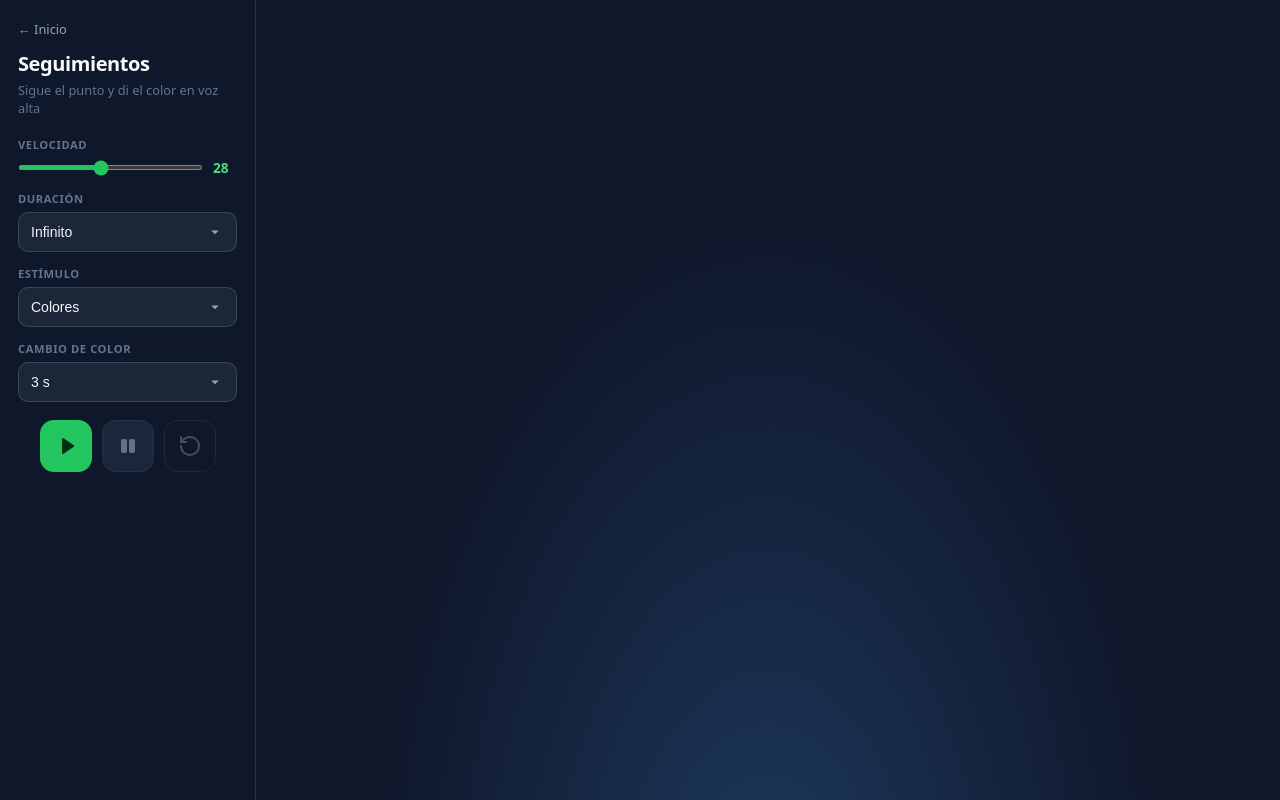
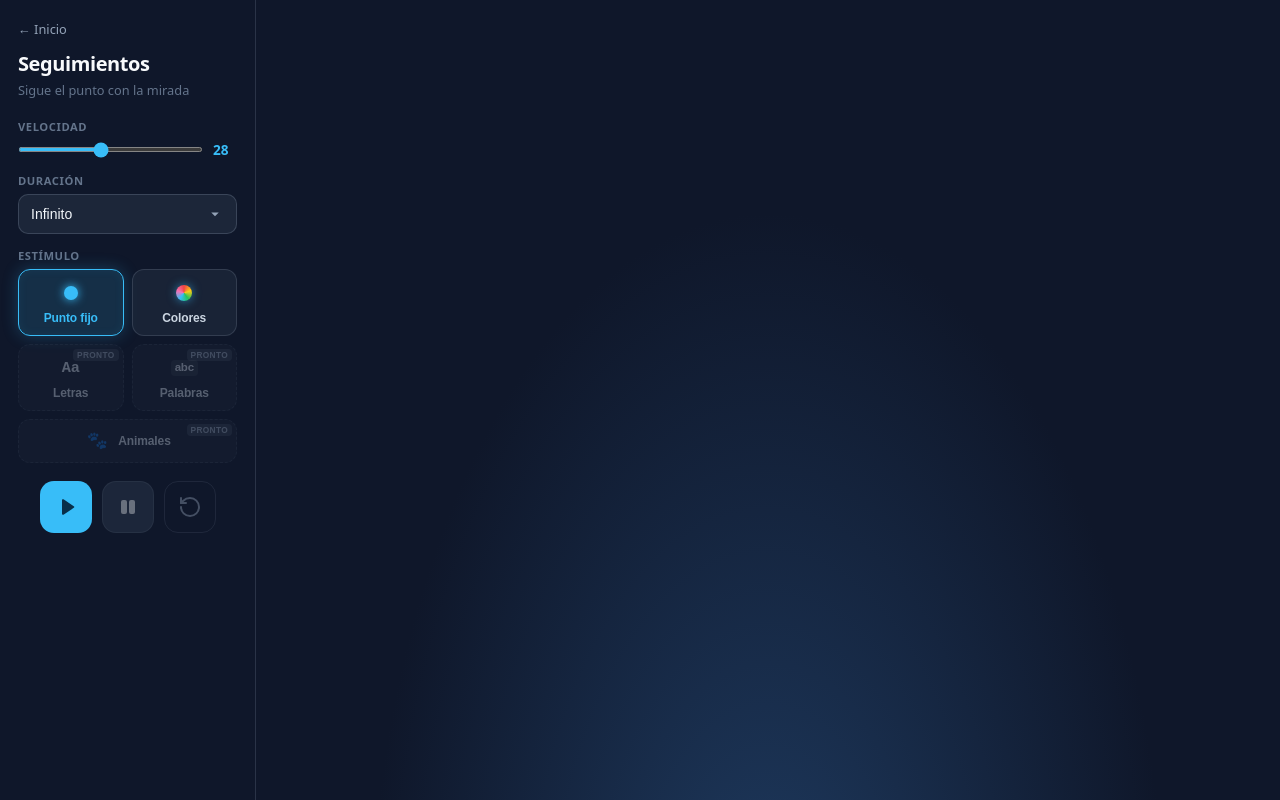
Before and after one commit to belencera/eyevt-app, a Next.js app: page /games/eye-tracking in a window 1280 px wide. Built offline with nearby package versions, Linux system fonts and the light colour scheme.

Commit message:
Ajuste estilos menú opciones

```diff
--- a/app/games/_shared/StimulusDot.jsx
+++ b/app/games/_shared/StimulusDot.jsx
@@ -13,7 +13,7 @@
   isPaused = false,
   stimulusType = 'colors',
 }) {
-  const hex = color?.hex || '#22c55e'
+  const hex = color?.hex || '#38bdf8'
 
   return (
     <div
--- /dev/null
+++ b/app/games/_shared/StimulusGrid.jsx
@@ -0,0 +1,75 @@
+'use client'
+
+import { STIMULUS_OPTIONS } from './constants'
+
+function StimulusIcon({ type }) {
+  switch (type) {
+    case 'classic':
+      return <span className="stimulusIconDot" aria-hidden />
+    case 'colors':
+      return <span className="stimulusIconColors" aria-hidden />
+    case 'letters':
+      return <span className="stimulusIconLetters" aria-hidden>Aa</span>
+    case 'words':
+      return <span className="stimulusIconWords" aria-hidden>abc</span>
+    case 'animals':
+      return <span className="stimulusIconAnimals" aria-hidden>🐾</span>
+    default:
+      return null
+  }
+}
+
+/**
+ * Grid visual de selección de estímulo para los ejercicios.
+ */
+export function StimulusGrid({
+  value,
+  onChange,
+  disabled = false,
+  options = STIMULUS_OPTIONS,
+}) {
+  return (
+    <div className="stimulusGridContainer">
+      <span className="controlLabel" id="stimulus-grid-label">
+        Estímulo
+      </span>
+      <div
+        className="stimulusGrid"
+        role="radiogroup"
+        aria-labelledby="stimulus-grid-label"
+      >
+        {options.map((opt) => {
+          const isSelected = opt.value === value
+          const isDisabled = disabled || opt.disabled
+
+          return (
+            <button
+              key={opt.value}
+              type="button"
+              role="radio"
+              aria-checked={isSelected}
+              disabled={isDisabled}
+              className={`stimulusCard ${
+                isSelected ? 'stimulusCardActive' : ''
+              }`}
+              onClick={() => {
+                if (!isDisabled && onChange) {
+                  onChange(opt.value)
+                }
+              }}
+              title={opt.description || opt.label}
+            >
+              {opt.badge && (
+                <span className="stimulusBadgePronto">{opt.badge}</span>
+              )}
+              <div className="stimulusCardIcon">
+                <StimulusIcon type={opt.iconType} />
+              </div>
+              <span className="stimulusCardLabel">{opt.label}</span>
+            </button>
+          )
+        })}
+      </div>
+    </div>
+  )
+}
--- a/app/games/_shared/constants.js
+++ b/app/games/_shared/constants.js
@@ -9,23 +9,51 @@
 ]
 
 export const STIMULUS_TYPES = {
+  CLASSIC: 'classic',
   COLORS: 'colors',
-  CLASSIC: 'classic',
   LETTERS: 'letters',
   WORDS: 'words',
   ANIMALS: 'animals',
 }
 
 export const STIMULUS_OPTIONS = [
-  { value: 'colors', label: 'Colores' },
-  { value: 'classic', label: 'Punto fijo' },
-  { value: 'letters', label: 'Letras (próx.)', disabled: true },
-  { value: 'words', label: 'Palabras (próx.)', disabled: true },
-  { value: 'animals', label: 'Animales (próx.)', disabled: true },
+  {
+    value: 'classic',
+    label: 'Punto fijo',
+    iconType: 'classic',
+    description: 'Estímulo fijo celeste',
+  },
+  {
+    value: 'colors',
+    label: 'Colores',
+    iconType: 'colors',
+    description: 'Cambio dinámico de color',
+  },
+  {
+    value: 'letters',
+    label: 'Letras',
+    iconType: 'letters',
+    disabled: true,
+    badge: 'Pronto',
+  },
+  {
+    value: 'words',
+    label: 'Palabras',
+    iconType: 'words',
+    disabled: true,
+    badge: 'Pronto',
+  },
+  {
+    value: 'animals',
+    label: 'Animales',
+    iconType: 'animals',
+    disabled: true,
+    badge: 'Pronto',
+  },
 ]
 
 export const COLOR_INTERVAL_OPTIONS = [
-  { value: 1.5, label: '1.5 s' },
+  { value: 1, label: '1 s' },
   { value: 2, label: '2 s' },
   { value: 3, label: '3 s' },
   { value: 4, label: '4 s' },
@@ -51,7 +79,7 @@
  */
 export function getRandomColor(prevColor = null, palette = BASIC_COLORS) {
   if (!palette || palette.length === 0) {
-    return { name: 'Verde', hex: '#22c55e' }
+    return { name: 'Celeste', hex: '#38bdf8' }
   }
   const pool =
     prevColor && palette.length > 1
--- a/app/games/_shared/gameShell.css
+++ b/app/games/_shared/gameShell.css
@@ -75,7 +75,7 @@
 .speedControl input[type='range'] {
   flex: 1;
   height: 5px;
-  accent-color: #22c55e;
+  accent-color: #38bdf8;
   cursor: pointer;
 }
 
@@ -88,7 +88,7 @@
   font-variant-numeric: tabular-nums;
   font-size: 0.85rem;
   font-weight: 600;
-  color: #4ade80;
+  color: #38bdf8;
   min-width: 1.5rem;
 }
 
@@ -115,7 +115,7 @@
 }
 
 .optionPickerTrigger:hover:not(:disabled) {
-  border-color: rgba(34, 197, 94, 0.4);
+  border-color: rgba(56, 189, 248, 0.4);
   background: rgba(30, 41, 59, 1);
 }
 
@@ -125,8 +125,8 @@
 }
 
 .optionPickerOpen .optionPickerTrigger {
-  border-color: rgba(34, 197, 94, 0.5);
-  box-shadow: 0 0 0 2px rgba(34, 197, 94, 0.15);
+  border-color: rgba(56, 189, 248, 0.5);
+  box-shadow: 0 0 0 2px rgba(56, 189, 248, 0.15);
 }
 
 .optionPickerChevron {
@@ -186,8 +186,8 @@
 }
 
 .optionPickerItemActive {
-  background: rgba(34, 197, 94, 0.15);
-  color: #4ade80;
+  background: rgba(56, 189, 248, 0.15);
+  color: #38bdf8;
   font-weight: 600;
 }
 
@@ -242,6 +242,153 @@
   letter-spacing: -0.01em;
 }
 
+/* Selector visual en cuadrícula de estímulo */
+.stimulusGridContainer {
+  display: flex;
+  flex-direction: column;
+  gap: 6px;
+}
+
+.stimulusGrid {
+  display: grid;
+  grid-template-columns: repeat(2, 1fr);
+  gap: 8px;
+}
+
+.stimulusCard {
+  position: relative;
+  display: flex;
+  flex-direction: column;
+  align-items: center;
+  justify-content: center;
+  gap: 6px;
+  padding: 10px 6px;
+  border-radius: 12px;
+  border: 1px solid rgba(148, 163, 184, 0.2);
+  background: rgba(30, 41, 59, 0.75);
+  color: #e2e8f0;
+  cursor: pointer;
+  transition: transform 0.14s ease, border-color 0.14s ease, background-color 0.14s ease, box-shadow 0.14s ease;
+  user-select: none;
+  text-align: center;
+}
+
+.stimulusCard:last-child:nth-child(odd) {
+  grid-column: span 2;
+  flex-direction: row;
+  justify-content: center;
+  gap: 8px;
+  padding: 8px;
+}
+
+.stimulusCard:hover:not(:disabled) {
+  background: rgba(51, 65, 85, 0.85);
+  border-color: rgba(56, 189, 248, 0.45);
+  transform: translateY(-1px);
+}
+
+.stimulusCard:not(:disabled):active {
+  transform: scale(0.98);
+}
+
+.stimulusCardActive {
+  background: rgba(56, 189, 248, 0.14) !important;
+  border-color: #38bdf8 !important;
+  box-shadow: 0 0 16px rgba(56, 189, 248, 0.25), inset 0 0 10px rgba(56, 189, 248, 0.08);
+  color: #f8fafc;
+}
+
+.stimulusCardActive .stimulusCardLabel {
+  color: #38bdf8;
+  font-weight: 700;
+}
+
+.stimulusCard:disabled {
+  opacity: 0.38;
+  cursor: not-allowed;
+  border-style: dashed;
+  border-color: rgba(148, 163, 184, 0.18);
+  transform: none;
+}
+
+.stimulusCardIcon {
+  display: flex;
+  align-items: center;
+  justify-content: center;
+  width: 26px;
+  height: 26px;
+}
+
+.stimulusCardLabel {
+  font-size: 0.75rem;
+  font-weight: 600;
+  line-height: 1.1;
+  color: #cbd5e1;
+  letter-spacing: -0.01em;
+  transition: color 0.14s ease;
+}
+
+.stimulusBadgePronto {
+  position: absolute;
+  top: 4px;
+  right: 4px;
+  font-size: 0.52rem;
+  font-weight: 700;
+  text-transform: uppercase;
+  letter-spacing: 0.04em;
+  padding: 1px 4px;
+  border-radius: 4px;
+  background: rgba(148, 163, 184, 0.2);
+  color: #94a3b8;
+}
+
+.stimulusIconDot {
+  width: 14px;
+  height: 14px;
+  border-radius: 50%;
+  background: #38bdf8;
+  box-shadow: 0 0 10px #38bdf8;
+}
+
+.stimulusIconColors {
+  width: 16px;
+  height: 16px;
+  border-radius: 50%;
+  background: conic-gradient(
+    #ef4444 0deg,
+    #facc15 72deg,
+    #22c55e 144deg,
+    #38bdf8 216deg,
+    #f472b6 288deg,
+    #ef4444 360deg
+  );
+  box-shadow: 0 0 10px rgba(56, 189, 248, 0.6);
+}
+
+.stimulusIconLetters {
+  font-size: 0.95rem;
+  font-weight: 800;
+  font-family: monospace, sans-serif;
+  color: #cbd5e1;
+  line-height: 1;
+}
+
+.stimulusIconWords {
+  font-size: 0.72rem;
+  font-weight: 700;
+  letter-spacing: -0.02em;
+  color: #cbd5e1;
+  padding: 1px 4px;
+  background: rgba(255, 255, 255, 0.08);
+  border-radius: 4px;
+  line-height: 1.2;
+}
+
+.stimulusIconAnimals {
+  font-size: 1.05rem;
+  line-height: 1;
+}
+
 .timerWidget {
   display: flex;
   flex-direction: column;
@@ -273,13 +420,13 @@
   display: grid;
   place-items: center;
   background: conic-gradient(
-    #22c55e 0%,
-    #22c55e var(--progress),
+    #38bdf8 0%,
+    #38bdf8 var(--progress),
     rgba(51, 65, 85, 0.6) var(--progress),
     rgba(51, 65, 85, 0.6) 100%
   );
   transition: background 0.4s ease;
-  box-shadow: 0 0 24px rgba(34, 197, 94, 0.15);
+  box-shadow: 0 0 24px rgba(56, 189, 248, 0.2);
 }
 
 .timerRingInner {
@@ -312,7 +459,7 @@
 .timerBarFill {
   height: 100%;
   border-radius: 999px;
-  background: linear-gradient(90deg, #16a34a, #4ade80);
+  background: linear-gradient(90deg, #0284c7, #38bdf8);
   transition: width 0.4s ease, background 0.2s;
 }
 
@@ -358,12 +505,12 @@
 }
 
 .btnPrimary {
-  background: #22c55e;
-  color: #052e16;
+  background: #38bdf8;
+  color: #082f49;
 }
 
 .btnPrimary:not(:disabled):hover {
-  background: #4ade80;
+  background: #7dd3fc;
 }
 
 .btnSecondary {
@@ -412,7 +559,7 @@
   line-height: 1;
   color: #f8fafc;
   text-shadow:
-    0 0 60px rgba(34, 197, 94, 0.5),
+    0 0 60px rgba(56, 189, 248, 0.5),
     0 4px 24px rgba(0, 0, 0, 0.5);
   animation: countdownPulse 0.9s ease-out;
 }
@@ -437,18 +584,18 @@
   position: absolute;
   width: 28px;
   height: 28px;
-  background: #22c55e;
+  background: #38bdf8;
   border-radius: 50%;
   transform: translate(-50%, -50%);
   box-shadow:
-    0 0 24px rgba(34, 197, 94, 0.85),
-    0 0 48px rgba(34, 197, 94, 0.35);
+    0 0 24px rgba(56, 189, 248, 0.85),
+    0 0 48px rgba(56, 189, 248, 0.35);
   will-change: left, top;
 }
 
 .gameDotPaused {
   opacity: 0.55;
-  box-shadow: 0 0 16px rgba(34, 197, 94, 0.4);
+  box-shadow: 0 0 16px rgba(56, 189, 248, 0.4);
 }
 
 @media (max-width: 720px) {
--- a/app/games/eye-tracking/page.js
+++ b/app/games/eye-tracking/page.js
@@ -4,11 +4,10 @@
 import { GameShell } from '../_shared/GameShell'
 import { OptionPicker } from '../_shared/OptionPicker'
 import { StimulusDot } from '../_shared/StimulusDot'
+import { StimulusGrid } from '../_shared/StimulusGrid'
 import { useGameSession } from '../_shared/useGameSession'
 import {
-  BASIC_COLORS,
   COLOR_INTERVAL_OPTIONS,
-  STIMULUS_OPTIONS,
   getRandomColor,
 } from '../_shared/constants'
 
@@ -39,9 +38,9 @@
 export default function EyeTrackingGame() {
   const [position, setPosition] = useState({ x: 50, y: 50 })
   const [speed, setSpeed] = useState(28)
-  const [stimulusType, setStimulusType] = useState('colors')
+  const [stimulusType, setStimulusType] = useState('classic')
   const [colorInterval, setColorInterval] = useState(3)
-  const [currentColor, setCurrentColor] = useState(BASIC_COLORS[0])
+  const [currentColor, setCurrentColor] = useState({ name: 'Celeste', hex: '#38bdf8' })
 
   const positionRef = useRef({ x: 50, y: 50 })
   const velocityRef = useRef(randomVelocity(28))
@@ -64,7 +63,7 @@
     const nextColor =
       stimulusType === 'colors'
         ? getRandomColor(currentColorRef.current)
-        : { name: 'Verde', hex: '#22c55e' }
+        : { name: 'Celeste', hex: '#38bdf8' }
 
     setCurrentColor(nextColor)
     setPosition({ x: 50, y: 50 })
@@ -83,7 +82,7 @@
   const handleStimulusChange = (type) => {
     setStimulusType(type)
     if (type === 'classic') {
-      setCurrentColor({ name: 'Verde', hex: '#22c55e' })
+      setCurrentColor({ name: 'Celeste', hex: '#38bdf8' })
     } else if (type === 'colors') {
       setCurrentColor(getRandomColor())
     }
@@ -155,11 +154,8 @@
       }}
       extraControls={
         <>
-          <OptionPicker
-            id="stimulus-type"
-            label="Estímulo"
+          <StimulusGrid
             value={stimulusType}
-            options={STIMULUS_OPTIONS}
             disabled={!session.isIdle}
             onChange={handleStimulusChange}
           />
```
Also changed, not shown: app/games/sacades/page.js (+7 -14 lines).
